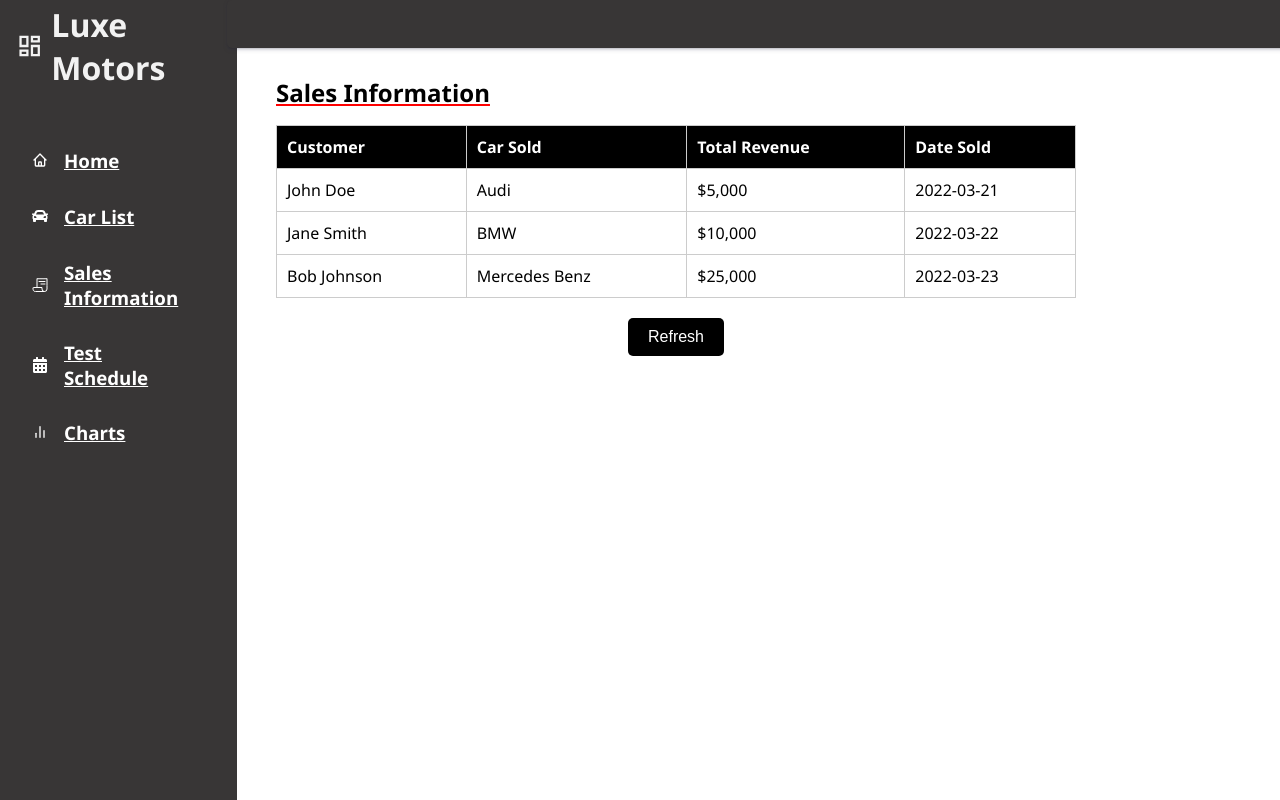
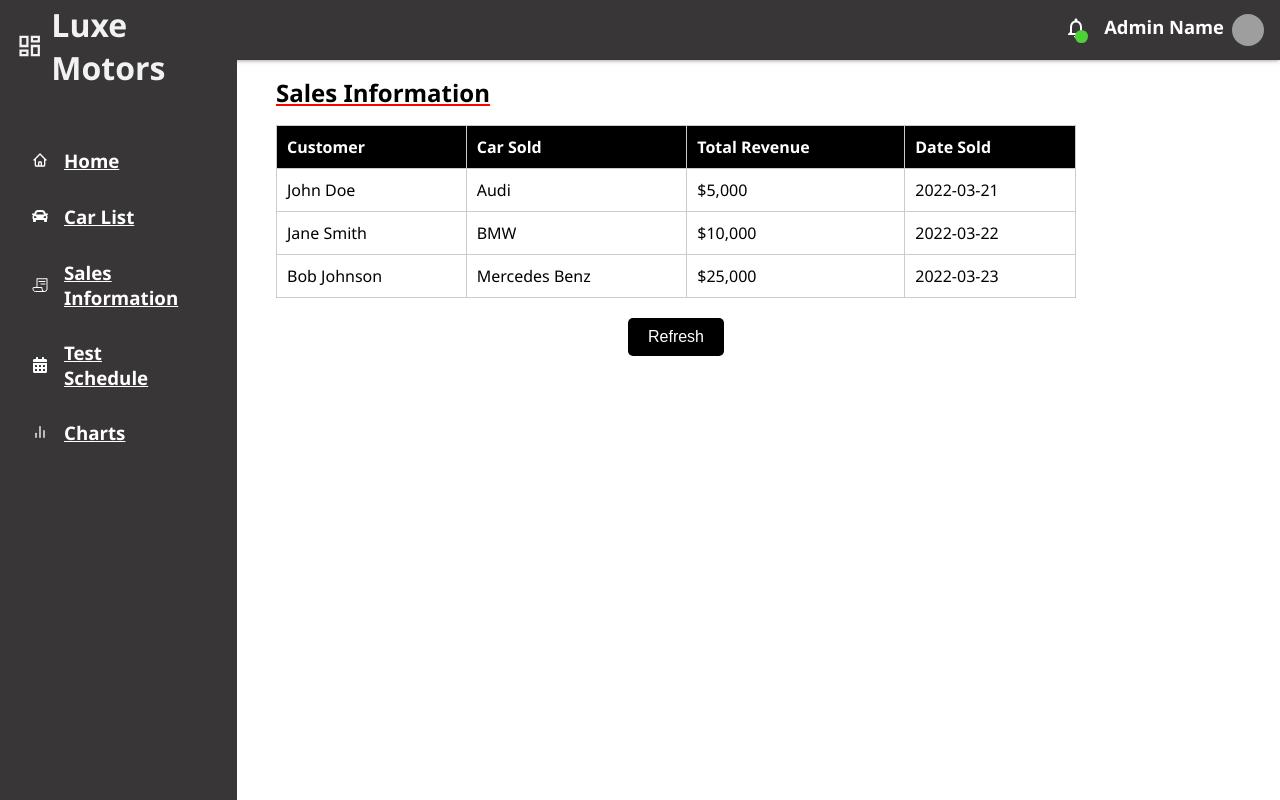
Before and after one commit to bechara-rizk/DealershipTeamOne, a Next.js app: page /dashboard/SalesInfoPage in a window 1280 px wide. Built offline with nearby package versions, Linux system fonts and the light colour scheme; grey boxes are pictures that could not be loaded.

Commit message:
fixed admin navbar

```diff
--- a/src/styles/Navbar.css
+++ b/src/styles/Navbar.css
@@ -5,15 +5,7 @@
   background-color: rgba(0, 0, 0, 0.5);
 
 }
-.dashNav {
-  position: fixed;
-  top: 0;
-  left: 0;
-  width: 100%;
-  height: 60px;
-  z-index: 9999;
- margin-left: 227px;
-}
+
 
 /* .navbar li {
   width: 10%;
--- a/src/styles/dashNavbar.css
+++ b/src/styles/dashNavbar.css
@@ -5,8 +5,13 @@
     justify-content: flex-end;
     align-items: center;
     background-color:  #383636;
-    border-radius: 5px;
+    /* border-radius: 5px; */
     box-shadow: rgba(50, 50, 93, 0.25) 0px 2px 5px -1px, rgba(0, 0, 0, 0.3) 0px 1px 3px -1px;
+    position: fixed;
+  top: 0;
+  left: 0;
+  width: 100%;
+  height: 60px;
 }
 
 .dashNav > div {
```
